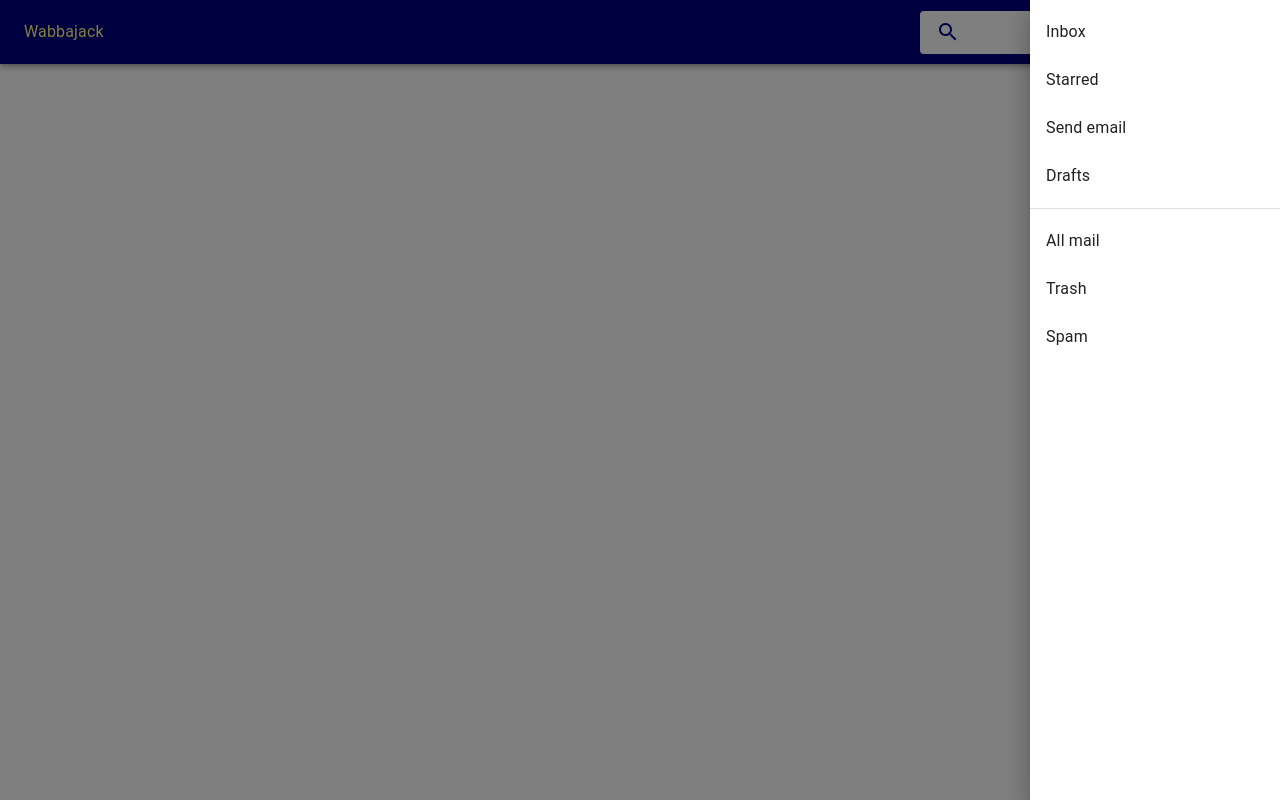
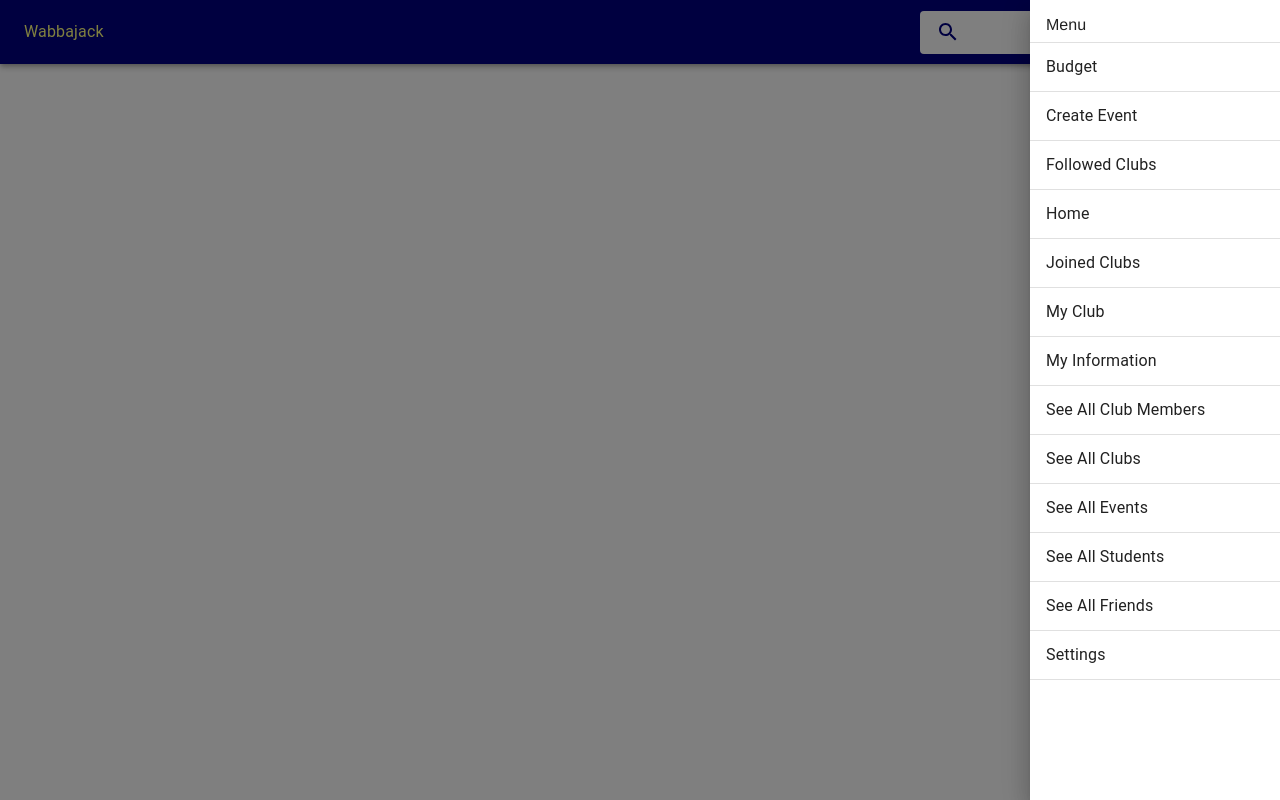
Before and after one commit to erhan-er/Wabbajack, a React (Create React App) app in the folder wabbajack_app/wabbajack_app/: page /Budget in a window 1280 px wide. Both pictures are taken after a click on the button "open menu". Built offline with nearby package versions, Linux system fonts and the light colour scheme.

Commit message:
FriendBox added and Menu updated

```diff
--- a/wabbajack_app/wabbajack_app/src/App.js
+++ b/wabbajack_app/wabbajack_app/src/App.js
@@ -3,11 +3,12 @@ import './App.css';
 import LoginPage from "./Pages/LoginPage";
 import Home from "./Pages/Home";
 import AppBar from "./Components/AppBar";
+import TestPage from "./Pages/TestPage";
 
 function App() {
   return (
     <div className="App">
-      <AppBar />
+      <TestPage />
     </div>
   );
 }
--- a/wabbajack_app/wabbajack_app/src/Components/AppBar.js
+++ b/wabbajack_app/wabbajack_app/src/Components/AppBar.js
@@ -104,7 +104,7 @@ function AppBar ({PageName = "Wabbajack"}) {
                </Box>
             </Toolbar>
          </ModifiedAppBar>
-         <Menu open = {isOpen} setIsOpen = {setIsOpen}/>
+         <Menu open = {isOpen} setIsOpen = {setIsOpen} userType = {"President"}/>
       </Box>
    );
 }
--- /dev/null
+++ b/wabbajack_app/wabbajack_app/src/Components/FriendBox.js
@@ -0,0 +1,62 @@
+import * as React from "react";
+import Box from '@mui/material/Box';
+import { makeStyles } from '@mui/styles';
+import Button from "@mui/material/Button";
+
+const style = makeStyles({
+   box: {
+      width: "186px",
+      height: "317px",
+      backgroundColor: "#000080",
+      borderRadius: "15px",
+      marginLeft: "100px",
+   },
+
+   img: {
+      width: "150px",
+      height: "200px",
+      borderRadius: "10px",
+      marginTop: "18px",
+   },
+
+   info_box: {
+      marginTop: "6px",
+      height: "90px",
+   },
+
+   name: {
+      marginLeft: "18px",
+      color: "#ffff7f",
+      textAlign: "start",
+   },
+
+   button_box: {
+      marginTop: "24px",
+   },
+
+   button: {
+      width: "150px",
+      height: "36px",
+   }
+});
+
+function FriendBox ({PersonImage, Name, Id}) {
+
+   const classes = style();
+
+   return (
+      <Box className = {classes.box}>
+         <img src={PersonImage} alt={Name} className = {classes.img}/>
+         <Box className = {classes.info_box}>
+            <Box className = {classes.name}>
+               {Name}
+            </Box>
+            <Box className = {classes.button_box}>
+               <Button className = {classes.button} variant = "contained" color = "success">Add Friend</Button>
+            </Box>
+         </Box>
+      </Box>
+   );
+}
+
+export default FriendBox
--- a/wabbajack_app/wabbajack_app/src/Components/Menu.js
+++ b/wabbajack_app/wabbajack_app/src/Components/Menu.js
@@ -8,7 +8,22 @@ import ListItem from '@mui/material/ListItem';
 import ListItemIcon from '@mui/material/ListItemIcon';
 import ListItemText from '@mui/material/ListItemText';
 
-function Menu ({open, setIsOpen}) {
+function Menu ({open, setIsOpen, userType}) {
+
+   var studentMenu = ["Create Event", "Followed Clubs" , "Home", "JoinedClubs", "My Information",
+                     "See All Clubs", "See All Events", "See All Students", "See All Friends",
+                     "Settings"];
+
+   var presidentMenu = ["Budget", "Create Event", "Followed Clubs", "Home", "Joined Clubs",
+                        "My Club", "My Information", "See All Club Members", "See All Clubs",
+                        "See All Events", "See All Students", "See All Friends", "Settings"];
+
+   function ChooseUserType ( userType ) {
+      if (userType === "Student")
+         return studentMenu;
+      else
+         return presidentMenu;
+   }
 
    function list () {
       return (
@@ -19,19 +34,18 @@ function Menu ({open, setIsOpen}) {
             onKeyDown={() => {setIsOpen(false)}}
          >
             <List>
-            {['Inbox', 'Starred', 'Send email', 'Drafts'].map((text, index) => (
-               <ListItem button key={text}>
-                  <ListItemText primary={text} />
+               <ListItem>
+                  Menu
                </ListItem>
-            ))}
-            </List>
-            <Divider />
-            <List>
-            {['All mail', 'Trash', 'Spam'].map((text, index) => (
-               <ListItem button key={text}>
-                  <ListItemText primary={text} />
-               </ListItem>
-            ))}
+               <Divider />
+               { ChooseUserType( userType ).map((text, index) => (
+                  <Box>
+                     <ListItem button key={text}>
+                        <ListItemText primary={text} />
+                     </ListItem>
+                     <Divider />
+                  </Box>
+               ))}
             </List>
          </Box>
       );
--- a/wabbajack_app/wabbajack_app/src/Pages/Home.js
+++ b/wabbajack_app/wabbajack_app/src/Pages/Home.js
@@ -2,7 +2,7 @@ import * as React from 'react';
 
 import Accordion from "../Components/ActivityAccordion";
 
-const home = () => {
+function Home () {
    var activity1 = {place: "B Building", date: "20/11/2021", time: "18:00"};
    var activity2 = {place: "A Building", date: "30/11/2021", time: "20:00"};
    var activity3 = {place: "EA Building", date: "31/12/2021", time: "22:00"};
@@ -15,4 +15,4 @@ const home = () => {
    );
 }
 
-export default home
+export default Home
--- /dev/null
+++ b/wabbajack_app/wabbajack_app/src/Pages/TestPage.js
@@ -0,0 +1,14 @@
+import * as React from "react";
+import FriendBox from "../Components/FriendBox";
+import Photo from "../Images/image.jpg";
+import AppBar from "../Components/AppBar"
+
+function TestPage () {
+
+   return (
+      //<FriendBox PersonImage = {Photo} Name = {"Erhan Er"} Id = {8}/>
+      <AppBar />
+   );
+}
+
+export default TestPage
```
Also changed, not shown: wabbajack_app/wabbajack_app/src/Images/image.jpg (added).
